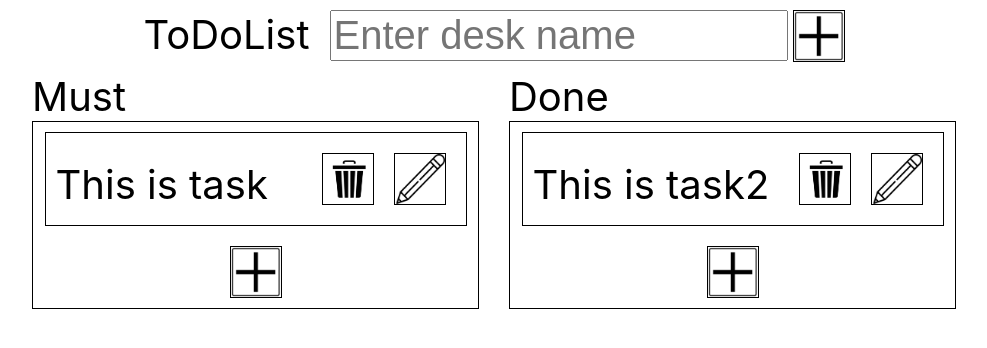
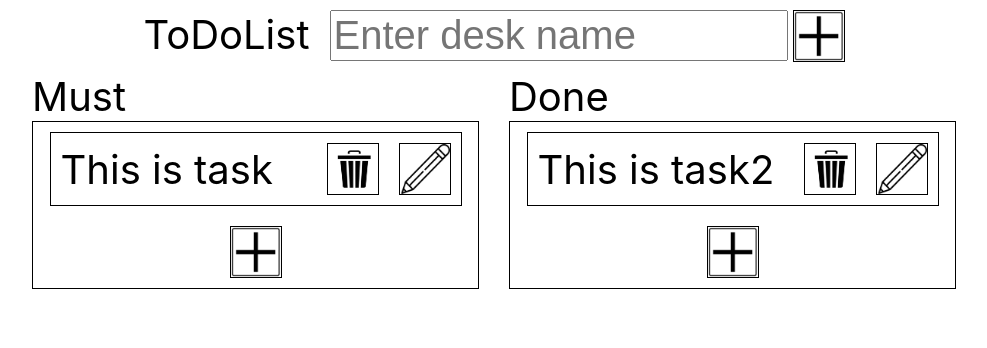
Before and after one commit to MiklPingvin/ToDoList, a React (Create React App) app: page / in a window 1280 px wide. Shown: the top 348 px of the page, without its empty margins (146-1133 px from the left). Built offline with nearby package versions, Linux system fonts and the light colour scheme.

Commit message:
v3 CSS ♡

```diff
--- a/src/App.module.css
+++ b/src/App.module.css
@@ -34,11 +34,14 @@
     margin: 10px;
 }
 
+.button_group {
+    display: flex;
+}
 
 
 .task {
     border: black 1px solid;
-    padding: 10px 10px 0 10px;
+    padding-left: 10px;
     width: 400px;
     margin: 10px;
     display: flex;
@@ -51,15 +54,18 @@
     overflow: hidden;
     font-size: 40px;
 }
-.desks{
+
+.desks {
     display: flex;
 
 }
-.desk{
+
+.desk {
     padding: 0 15px;
     width: 447px;
 }
-.desk_content{
+
+.desk_content {
     border: black 1px solid;
     display: flex;
     flex-direction: column;
--- a/src/component/Task.jsx
+++ b/src/component/Task.jsx
@@ -10,7 +10,7 @@ export const Task = ({task, deleteTask, setText, setEditOn}) => {
     return !task.EditOn ?
         <div className={style.task}>
             <div className={style.text}>{task.text}</div>
-            <div>
+            <div className={style.button_group}>
                 <input type='image' src={garbage} className={style.button} alt="" onClick={() => deleteTask(task.id)}/>
                 <input type='image' src={pen} className={style.button} alt="" onClick={() => setEditOn(task.id, true)}/>
             </div>
@@ -19,7 +19,7 @@ export const Task = ({task, deleteTask, setText, setEditOn}) => {
         <div className={style.task}>
             <input autoFocus type="text" className={style.text} value={TaskText}
                    onChange={event => setTaskText(event.target.value)}/>
-            <div>
+            <div className={style.button_group}>
                 <input type='image' src={out} className={style.button} alt="" onClick={() => {
                     if (task.text === '') {
                         deleteTask(task.id)
```
Also changed, not shown: src/app/App.js (+6 -6 lines).
